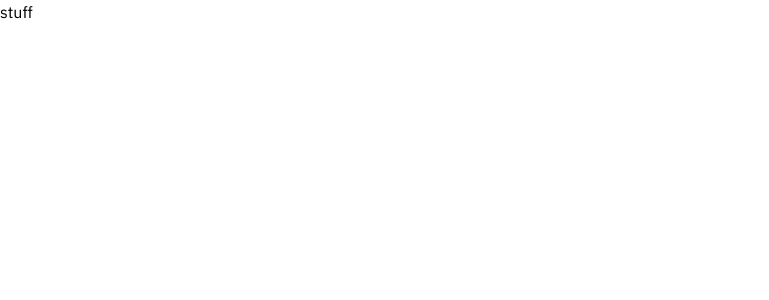
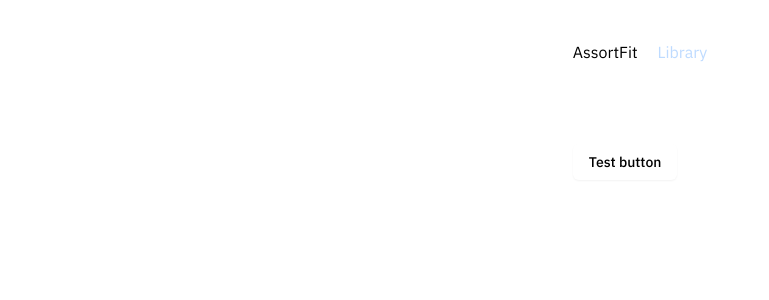
Before and after one commit to zackhanni/assortfit, a Next.js app: page / in a window 1280 px wide. Shown: the top 300 px of the page, without its empty margins (0-769 px from the left). Built offline with nearby package versions, Linux system fonts and the light colour scheme.

Commit message:
created basic header

```diff
--- /dev/null
+++ b/app/(root)/layout.tsx
@@ -0,0 +1,15 @@
+import Header from "@/components/Header";
+import React, { ReactNode } from "react";
+
+const Layout = ({ children }: { children: ReactNode }) => {
+  return (
+    <main className="flex min-h-screen flex-1 flex-col bg-pattern bg-cover bg-top bg-dark-100 px-5 xs:px-10 md:px-16">
+      <div className="mx-auto max-w-7xl">
+        <Header />
+        <div className="mt-20 pb-20">{children}</div>
+      </div>
+    </main>
+  );
+};
+
+export default Layout;
--- /dev/null
+++ b/app/(root)/page.tsx
@@ -0,0 +1,11 @@
+import { Button } from "@/components/ui/button";
+
+const Home = () => {
+  return (
+    <>
+      <Button>Test button</Button>
+    </>
+  );
+};
+
+export default Home;
--- a/app/page.tsx
+++ /dev/null
@@ -1,5 +0,0 @@
-const Home = () => {
-  return <>stuff</>;
-};
-
-export default Home;
--- /dev/null
+++ b/components/Header.tsx
@@ -0,0 +1,31 @@
+"use client";
+
+import { cn } from "@/lib/utils";
+import Link from "next/link";
+import { usePathname } from "next/navigation";
+import React from "react";
+
+const Header = () => {
+  const pathname = usePathname();
+
+  return (
+    <header className="my-10 flex justify-between gap-5">
+      <Link href="/">AssortFit</Link>
+      <ul className="flex flex-row items-center gap-8">
+        <li>
+          <Link
+            href={"/library"}
+            className={cn(
+              "text-base cursor-pointer capitalize",
+              pathname === "/library" ? "text-green-400" : "text-blue-200"
+            )}
+          >
+            Library
+          </Link>
+        </li>
+      </ul>
+    </header>
+  );
+};
+
+export default Header;
```
